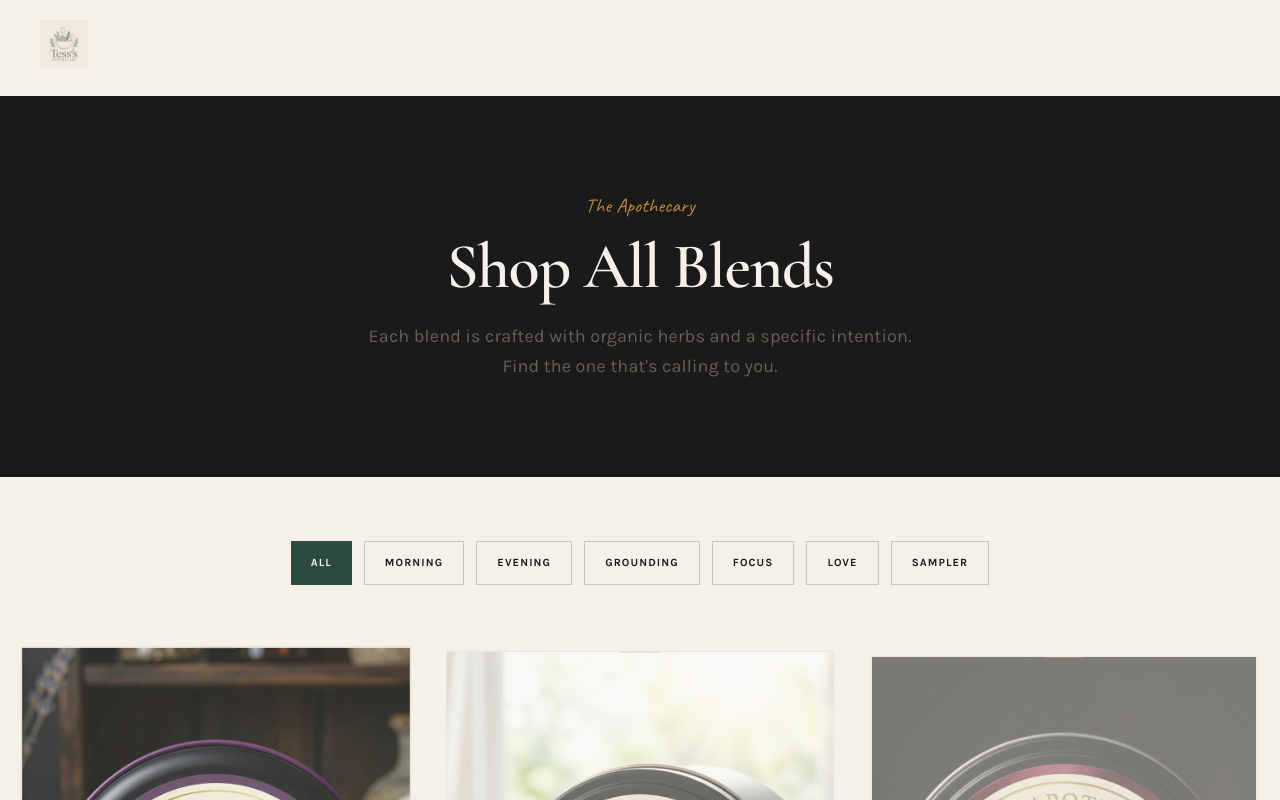
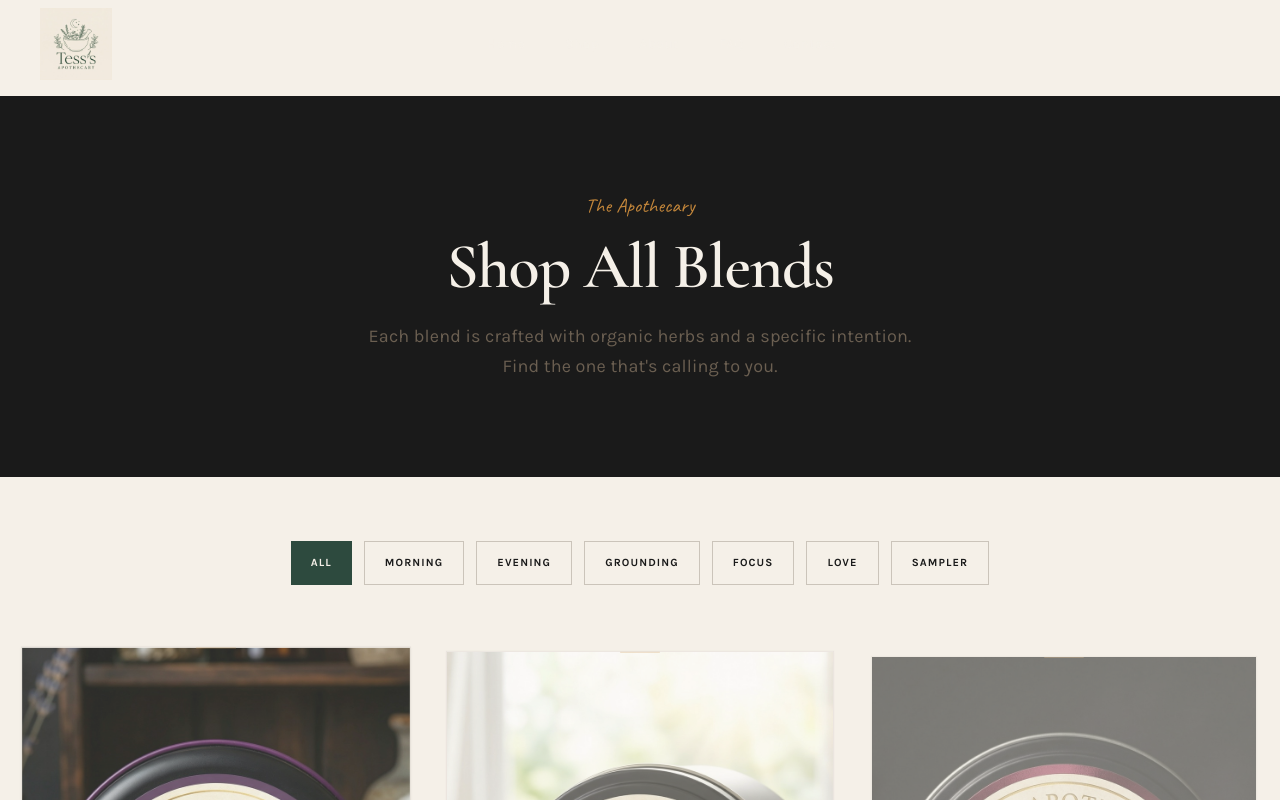
Before and after one commit to bmichals25/tess-apothecary, a Next.js app: page /shop in a window 1280 px wide. Shown: the top 800 px of the page. Built offline with nearby package versions, Linux system fonts and the light colour scheme.

Commit message:
feat: bigger logo + varied scroll animations (slide left/right, scale, rotate, clip, parallax)

```diff
--- a/src/app/globals.css
+++ b/src/app/globals.css
@@ -788,13 +788,94 @@ main {
 .reveal-card:nth-child(5) { animation-range: entry 12% entry 47%; }
 .reveal-card:nth-child(6) { animation-range: entry 15% entry 50%; }
 
+/* ─── Additional scroll-driven animation variants ─── */
+
+@keyframes revealLeft {
+  from { opacity: 0; transform: translateX(-40px); }
+  to { opacity: 1; transform: translateX(0); }
+}
+
+@keyframes revealRight {
+  from { opacity: 0; transform: translateX(40px); }
+  to { opacity: 1; transform: translateX(0); }
+}
+
+@keyframes revealScale {
+  from { opacity: 0; transform: scale(0.9); }
+  to { opacity: 1; transform: scale(1); }
+}
+
+@keyframes revealRotate {
+  from { opacity: 0; transform: rotate(-3deg) translateY(20px); }
+  to { opacity: 1; transform: rotate(0deg) translateY(0); }
+}
+
+@keyframes parallaxUp {
+  from { transform: translateY(40px); }
+  to { transform: translateY(-40px); }
+}
+
+/* Slide in from left */
+.reveal-left {
+  animation: revealLeft ease-out both;
+  animation-timeline: view();
+  animation-range: entry 0% entry 35%;
+}
+
+/* Slide in from right */
+.reveal-right {
+  animation: revealRight ease-out both;
+  animation-timeline: view();
+  animation-range: entry 0% entry 35%;
+}
+
+/* Scale in */
+.reveal-scale {
+  animation: revealScale ease-out both;
+  animation-timeline: view();
+  animation-range: entry 0% entry 30%;
+}
+
+/* Slight rotation reveal (for quotes, accent elements) */
+.reveal-rotate {
+  animation: revealRotate ease-out both;
+  animation-timeline: view();
+  animation-range: entry 0% entry 30%;
+}
+
+/* Parallax — element moves slower than scroll (subtle depth) */
+.parallax-slow {
+  animation: parallaxUp linear both;
+  animation-timeline: view();
+  animation-range: entry 0% exit 100%;
+}
+
+/* Image reveal with clip-path wipe */
+@keyframes revealClip {
+  from { clip-path: inset(0 0 100% 0); opacity: 0; }
+  to { clip-path: inset(0 0 0 0); opacity: 1; }
+}
+
+.reveal-clip {
+  animation: revealClip ease-out both;
+  animation-timeline: view();
+  animation-range: entry 0% entry 40%;
+}
+
 /* Graceful fallback: if browser doesn't support scroll-driven, just show everything */
 @supports not (animation-timeline: view()) {
   .reveal-section,
-  .reveal-card {
+  .reveal-card,
+  .reveal-left,
+  .reveal-right,
+  .reveal-scale,
+  .reveal-rotate,
+  .reveal-clip,
+  .parallax-slow {
     animation: none;
     opacity: 1;
     transform: none;
+    clip-path: none;
   }
 }
 
--- a/src/components/BrandStory.tsx
+++ b/src/components/BrandStory.tsx
@@ -8,7 +8,7 @@ export default function BrandStory() {
       {/* Subtle atmospheric gradient */}
       <div className="absolute inset-0 bg-gradient-to-b from-[var(--forest-veil)]/10 via-transparent to-[var(--forest-veil)]/5" />
 
-      <div className="relative z-10 max-w-5xl mx-auto reveal-section">
+      <div className="relative z-10 max-w-5xl mx-auto">
         <div className="grid grid-cols-1 lg:grid-cols-12 gap-16 items-center">
           {/* Left: decorative vertical text */}
           <div className="hidden lg:flex lg:col-span-2 justify-center">
@@ -21,7 +21,7 @@ export default function BrandStory() {
           </div>
 
           {/* Right: story content */}
-          <div className="lg:col-span-10">
+          <div className="lg:col-span-10 reveal-right">
             <div>
               <p className="font-accent text-[var(--amber-elixir)] text-base mb-2 opacity-70">
                 Chapter I
@@ -31,7 +31,7 @@ export default function BrandStory() {
               </h2>
             </div>
 
-            <blockquote className="grimoire-quote font-heading text-[var(--parchment)] text-fluid-subtitle font-normal italic leading-[1.5] mb-10">
+            <blockquote className="reveal-rotate grimoire-quote font-heading text-[var(--parchment)] text-fluid-subtitle font-normal italic leading-[1.5] mb-10">
               There&apos;s a kind of knowing that lives in your hands before it
               reaches your head. The way you instinctively reach for chamomile
               when the world gets loud. The way your grandmother brewed something
--- a/src/components/Header.tsx
+++ b/src/components/Header.tsx
@@ -77,7 +77,7 @@ export default function Header() {
                 src={scrolled ? "/images/logos/tess-apothecary-wordmark.jpg" : "/images/logos/tess-apothecary-wordmark-light.jpg"}
                 alt="Tess's Apothecary"
                 className="w-auto transition-opacity duration-500"
-                style={{ height: "clamp(2.25rem, 2vw + 1.5rem, 3rem)" }}
+                style={{ height: "clamp(2.75rem, 4vw + 1.5rem, 4.5rem)" }}
               />
             </Link>
 
--- a/src/components/NewsletterSignup.tsx
+++ b/src/components/NewsletterSignup.tsx
@@ -34,7 +34,7 @@ export default function NewsletterSignup() {
         <div className="absolute inset-0 fog-layer-2 opacity-20" />
       </div>
 
-      <div className="relative z-10 max-w-2xl mx-auto text-center reveal-section">
+      <div className="relative z-10 max-w-2xl mx-auto text-center reveal-scale">
         <div className="flex justify-center mb-6">
           <WaxSeal size={48} className="opacity-50" />
         </div>
--- a/src/components/RitualKitFeature.tsx
+++ b/src/components/RitualKitFeature.tsx
@@ -9,12 +9,12 @@ export default function RitualKitFeature() {
 
   return (
     <section className="bg-aged-paper parchment-texture py-24 sm:py-32 px-5">
-      <div className="max-w-7xl mx-auto relative z-[2] reveal-section">
+      <div className="max-w-7xl mx-auto relative z-[2]">
         <div className="grid grid-cols-1 lg:grid-cols-12 gap-4 sm:gap-6 lg:gap-16 items-center">
-          {/* Image area — larger, asymmetric */}
-          <div className="lg:col-span-7">
+          {/* Image area — slides in from left */}
+          <div className="lg:col-span-7 reveal-left">
             <div className="relative">
-              <div className="aspect-[4/3] lg:aspect-[16/10] overflow-hidden">
+              <div className="aspect-[4/3] lg:aspect-[16/10] overflow-hidden reveal-clip">
                 <img
                   src="/images/products/mockup-full-collection.jpg"
                   alt="The Ritual Kit - All 5 Blends + Intention Guide"
@@ -33,8 +33,8 @@ export default function RitualKitFeature() {
             </div>
           </div>
 
-          {/* Text content */}
-          <div className="lg:col-span-5">
+          {/* Text content — slides in from right */}
+          <div className="lg:col-span-5 reveal-right">
             <div className="flex items-center gap-3 mb-3">
               <p className="font-accent text-[var(--amber-elixir)] text-xl">
                 The Hero Product
--- a/src/components/Testimonials.tsx
+++ b/src/components/Testimonials.tsx
@@ -42,7 +42,7 @@ export default function Testimonials() {
 
         <div className="grid grid-cols-1 md:grid-cols-2 gap-8">
           {testimonials.map((t, i) => (
-            <div key={i} className="reveal-card">
+            <div key={i} className={i % 2 === 0 ? "reveal-left" : "reveal-right"}>
               <div className="bg-[var(--parchment)] p-8 sm:p-10 relative group hover:shadow-lg transition-all duration-500 apothecary-label">
                 {/* Large decorative quote mark */}
                 <span className="absolute top-6 left-8 font-heading text-7xl text-[var(--amber-elixir)]/10 leading-none select-none pointer-events-none">
```
